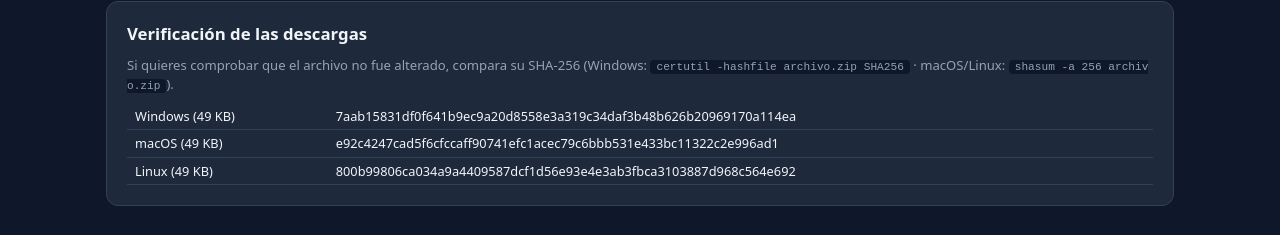
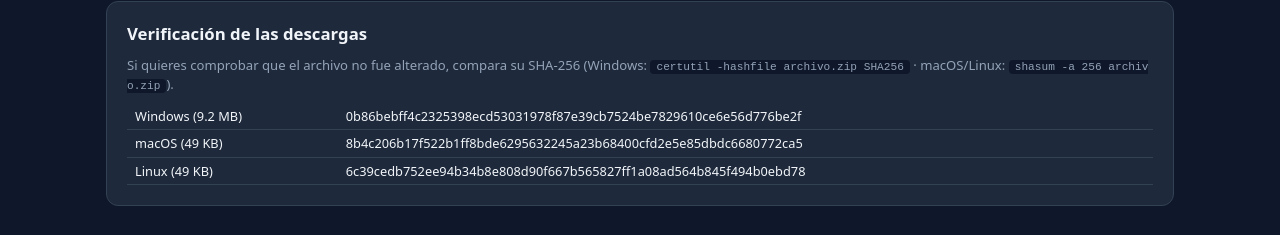
Before and after one commit to GitHunter-coder/Diagnostico, a plain HTML site: page index.html in a window 1280 px wide. Shown: the part 694-929 px from the top of the page. Drawn offline with Linux system fonts and the light colour scheme.

Commit message:
Construir sitio y programa de Windows [skip ci]

```diff
--- a/index.html
+++ b/index.html
@@ -176,7 +176,7 @@
 </div>
 
 <script>
-const SITIO = {"version": "V3", "origen": "https://githunter-coder.github.io", "paquetes": {"windows": {"archivo": "descargas/diagnostico_windows.zip", "tam": 49451, "sha256": "7aab15831df0f641b9ec9a20d8558e3a319c34daf3b48b626b20969170a114ea", "lanzadores": {"sin": "Iniciar_SIN_SMART.bat", "con": "Iniciar_CON_SMART.bat"}}, "macos": {"archivo": "descargas/diagnostico_macos.zip", "tam": 48799, "sha256": "e92c4247cad5f6cfccaff90741efc1acec79c6bbb531e433bc11322c2e996ad1", "lanzadores": {"sin": "Iniciar_SIN_SMART.command", "con": "Iniciar_CON_SMART.command"}}, "linux": {"archivo": "descargas/diagnostico_linux.zip", "tam": 48741, "sha256": "800b99806ca034a9a4409587dcf1d56e93e4e3ab3fbca3103887d968c564e692", "lanzadores": {"sin": "iniciar_sin_smart.sh", "con": "iniciar_con_smart.sh"}}}};
+const SITIO = {"version": "V3", "origen": "https://githunter-coder.github.io", "paquetes": {"windows": {"archivo": "descargas/diagnostico_windows.zip", "tam": 9193579, "sha256": "0b86bebff4c2325398ecd53031978f87e39cb7524be7829610ce6e56d776be2f", "lanzadores": {"sin": "Iniciar_SIN_SMART.bat", "con": "Iniciar_CON_SMART.bat"}}, "macos": {"archivo": "descargas/diagnostico_macos.zip", "tam": 48981, "sha256": "8b4c206b17f522b1ff8bde6295632245a23b68400cfd2e5e85dbdc6680772ca5", "lanzadores": {"sin": "Iniciar_SIN_SMART.command", "con": "Iniciar_CON_SMART.command"}}, "linux": {"archivo": "descargas/diagnostico_linux.zip", "tam": 48923, "sha256": "6c39cedb752ee94b34b8e808d90f667b565827ff1a08ad564b845f494b0ebd78", "lanzadores": {"sin": "iniciar_sin_smart.sh", "con": "iniciar_con_smart.sh"}}}};
 const PUERTOS = [8765, 8766, 8767, 8768, 8769, 8770, 8771, 8772, 8773, 8774];
 const $ = (id) => document.getElementById(id);
 const mostrar = (id, v) => $(id).classList.toggle("oculto", !v);
```
Also changed, not shown: 3 other files.
